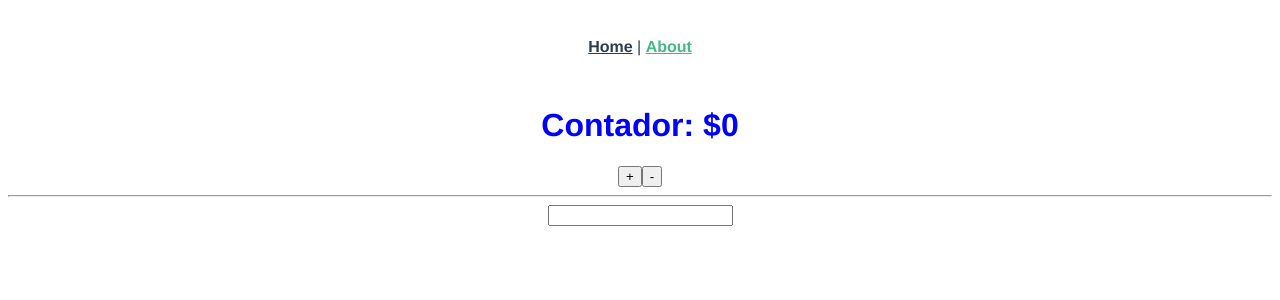
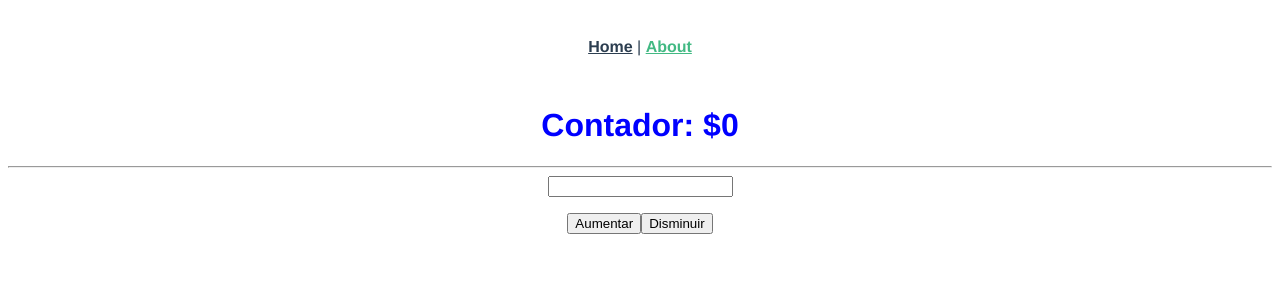
Before and after one commit to pseguel27/composition-api-init, a Vue app: page /about in a window 1280 px wide. Shown: the top 300 px of the page. Built offline with nearby package versions, Linux system fonts and the light colour scheme.

Commit message:
emitir evento del hijo

```diff
--- /dev/null
+++ b/src/components/Btn.vue
@@ -0,0 +1,17 @@
+<template>
+  <!--<button @click="$emit('accion')">{{textoBoton}}</button>-->
+  <button @click="accionHijo">{{textoBoton}}</button>
+</template>
+
+<script>
+export default{
+  props: ['textoBoton'],
+  setup(props, context){
+    const accionHijo = () => {
+      context.emit("accion")
+    }
+
+    return {accionHijo}
+  }
+}
+</script>
--- a/src/views/About.vue
+++ b/src/views/About.vue
@@ -5,20 +5,24 @@
       :style="{'color': color}">
         Contador: {{contador}}
     </h1>-->
-    <button @click="aumentar">+</button>
-    <button @click="disminuir">-</button>
+    <!--<button @click="aumentar">+</button>
+    <button @click="disminuir">-</button>-->
     <hr>
     <input type="text" v-model="texto">
     <p>{{ texto }}</p>
+    <Btn :textoBoton="'Aumentar'" @accion="aumentar" />
+    <Btn :textoBoton="'Disminuir'" @accion="disminuir" />
   </div>
 </template>
 
 <script>
 import Titulo from '../components/Titulo'
+import Btn from '../components/Btn'
 import { computed, ref } from 'vue'
 export default {
   components: {
-    Titulo
+    Titulo,
+    Btn
   },
   //se ejecuta antes que se cree el componente, una vez que los props se resuelven, y es el punto de entrada para las API de composición
   //this desaparece, acceso directo a todos los datos
```
